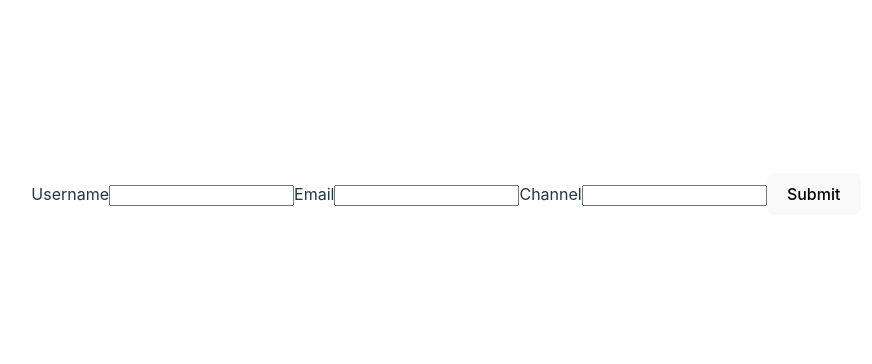
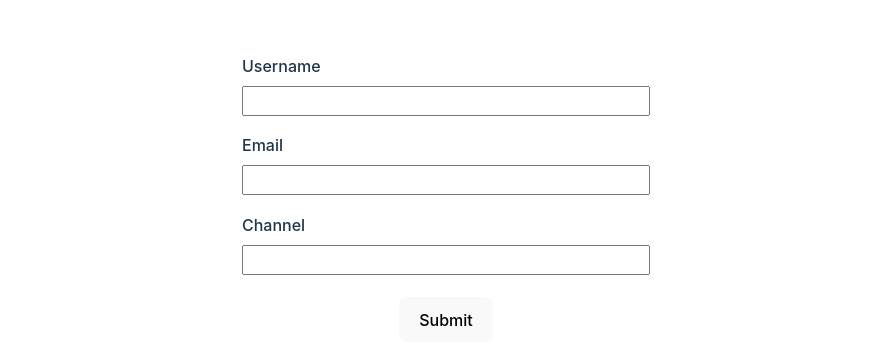
Before and after one commit to ogedengbewisdom/reactHookForm, a React (Vite) app in the folder rhf_demo/: page / in a window 1280 px wide. Shown: the part 206-570 px from the top of the page, without its empty margins (194-1066 px from the left). Built offline with nearby package versions, Linux system fonts and the light colour scheme.

Commit message:
form styling

```diff
--- a/rhf_demo/src/App.css
+++ b/rhf_demo/src/App.css
@@ -4,3 +4,35 @@
   padding: 2rem;
   text-align: center;
 }
+
+form {
+  display: flex;
+  flex-direction: column;
+  align-items: flex-start;
+}
+
+label,
+input,
+button {
+  font: inherit;
+}
+
+label {
+  font-weight: 500;
+  margin: .5rem 0;
+}
+
+label,
+input {
+  display: block;
+}
+
+input {
+  min-width: 400px;
+  margin-bottom: .6rem;
+
+}
+button {
+  align-self: center;
+  margin-top: 0.8rem;
+}
```
